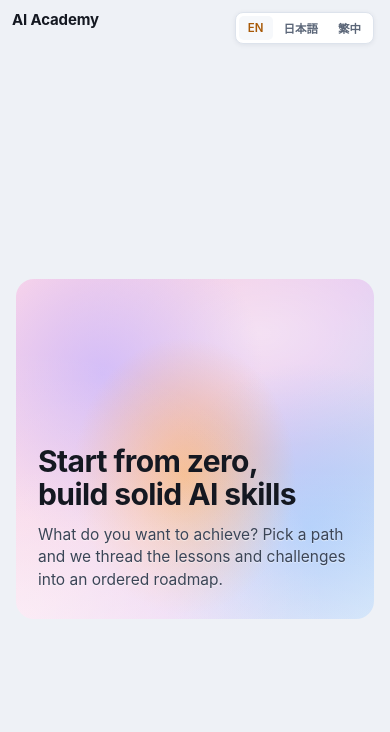
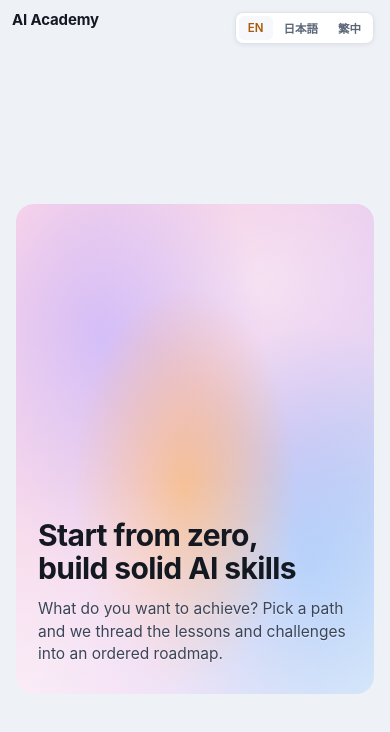
Before and after one commit to Liwei-Ji/awesome-ai-learning, a Svelte app: page / in a window 390 px wide. Shown: the top 732 px of the page. Built offline with nearby package versions, Linux system fonts and the light colour scheme.

Commit message:
Increase hero cover image size for a more immersive landing experience

```diff
--- a/src/components/Paths.svelte
+++ b/src/components/Paths.svelte
@@ -276,7 +276,7 @@
      再以一層「暖白角落柔光」（非陰影，是內層漸層）把該角提亮，確保粉彩上的小字仍清晰。整體無 box-shadow。 */
   .hero-art {
     position: relative; box-sizing: border-box;
-    min-height: clamp(380px, 40vw, 460px); border-radius: 22px; margin: 0 0 26px; overflow: hidden;
+    min-height: clamp(460px, 66vh, 680px); border-radius: 22px; margin: 0 0 26px; overflow: hidden;
     display: flex; flex-direction: column; align-items: flex-start; justify-content: flex-end;
     padding: clamp(36px, 5vw, 52px) clamp(28px, 5vw, 52px) clamp(32px, 4.5vw, 44px);
     background:
@@ -295,7 +295,7 @@
   .lhero .hero-art h1 { margin: 0 0 13px; }
   .lhero .hero-art .lede { margin: 0; max-width: 26rem; color: var(--ink-2); text-shadow: 0 1px 1px rgba(255, 255, 255, .5); }
   @media (max-width: 560px) {
-    .hero-art { min-height: 340px; border-radius: 18px; padding: 30px 22px 28px; }
+    .hero-art { min-height: clamp(380px, 58vh, 520px); border-radius: 18px; padding: 30px 22px 28px; }
     .hero-copy { max-width: 100%; }
     .lhero .hero-art .lede { max-width: 34ch; }
   }
```
